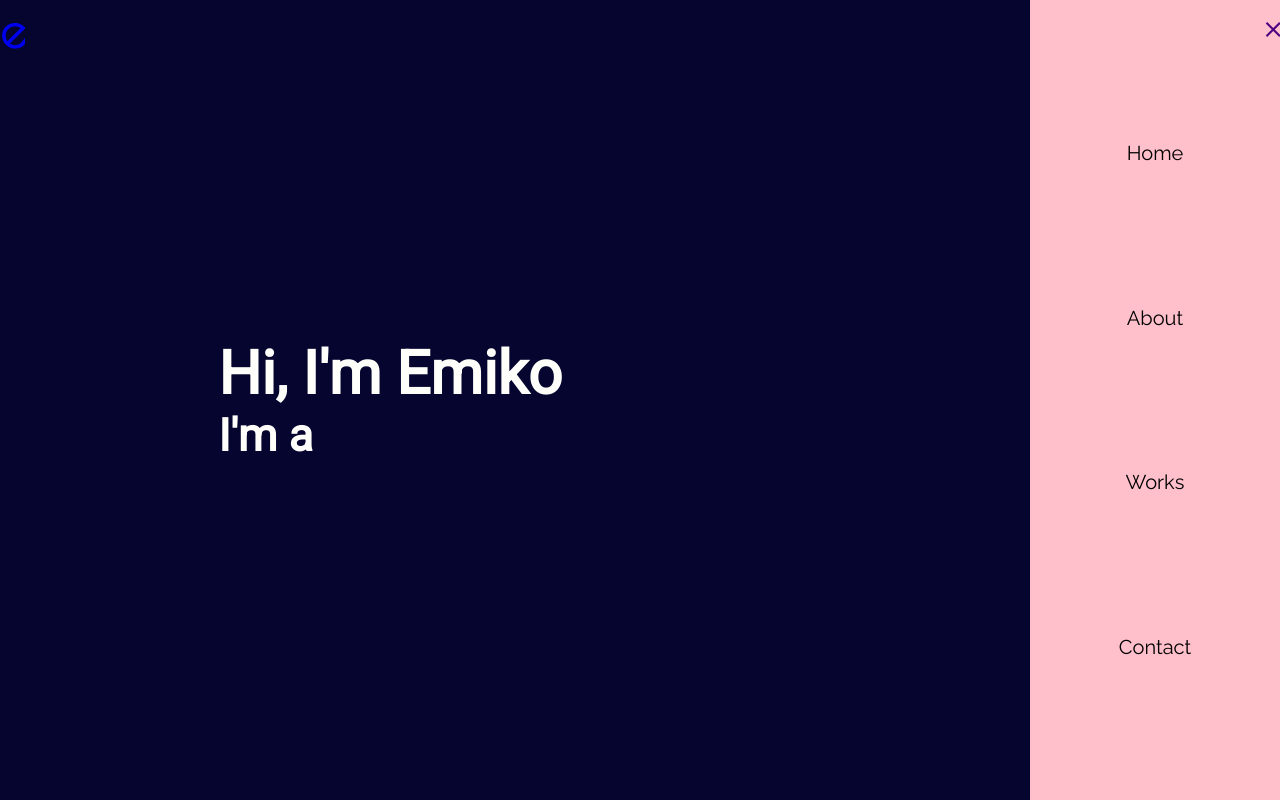
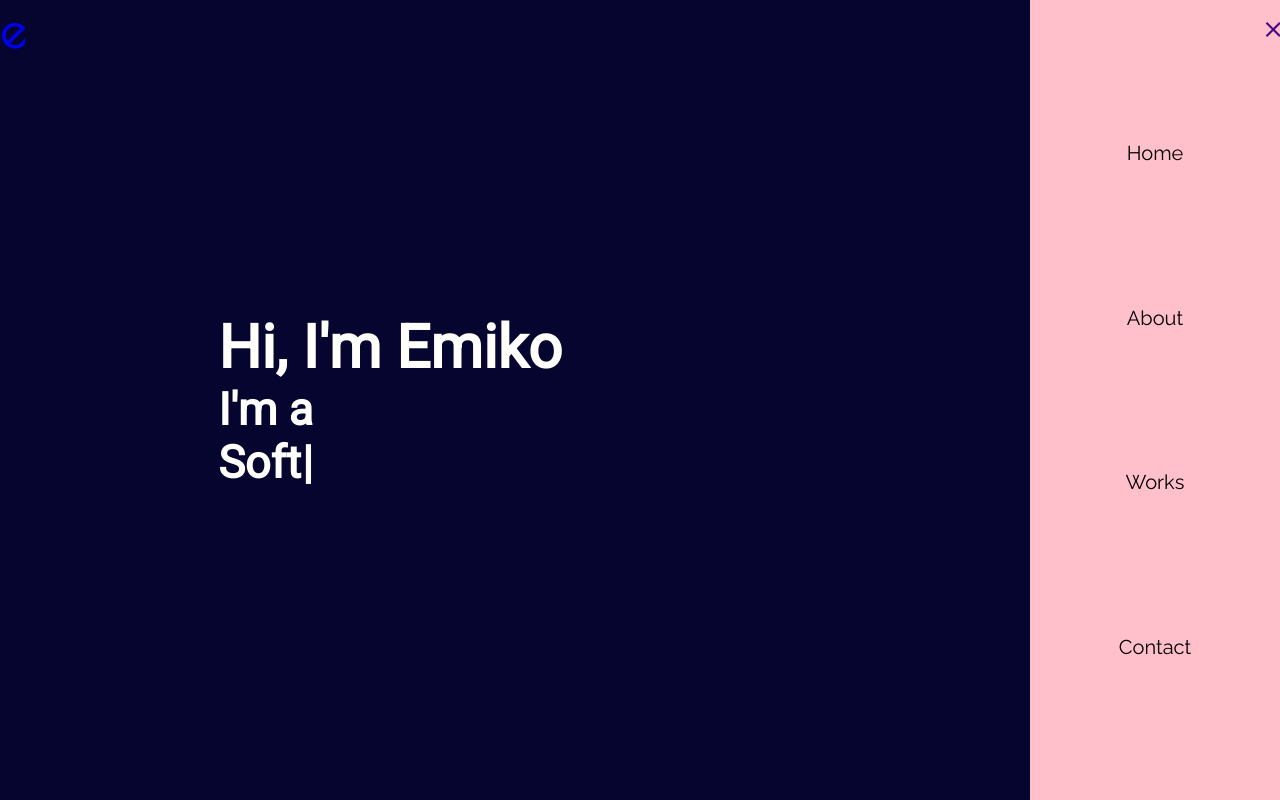
Before and after one commit to Emi691/Portfolio, a React (Create React App) app: page / in a window 1280 px wide. Built offline with nearby package versions, Linux system fonts and the light colour scheme.

Commit message:
creates typewriter animation in intro

```diff
--- a/src/components/intro/intro.jsx
+++ b/src/components/intro/intro.jsx
@@ -1,11 +1,18 @@
 import './intro.scss'
+import Typewriter from 'typewriter-effect';
 
 export default function intro() {
     return (
         <div className='intro' id="intro">
             <div className='wrapper'>
                 <h1>Hi, I'm Emiko</h1>
-                <h2>I'm a <span></span></h2>
+                <h2>I'm a <Typewriter
+                options={{
+                    strings: ['Software Engineer', 'Scientist', 'Creator'],
+                    autoStart: true,
+                    loop: true,
+                }}
+                /></h2>
             </div>
         </div>
     );
--- a/src/components/intro/intro.scss
+++ b/src/components/intro/intro.scss
@@ -1,7 +1,7 @@
 .intro {
     display: flex;
     align-items: center;
-    justify-content: center;
+    justify-content: space-around;
     background-color: #05052F;
     color: #FEFEFA;
     font-size: 30px;
```
